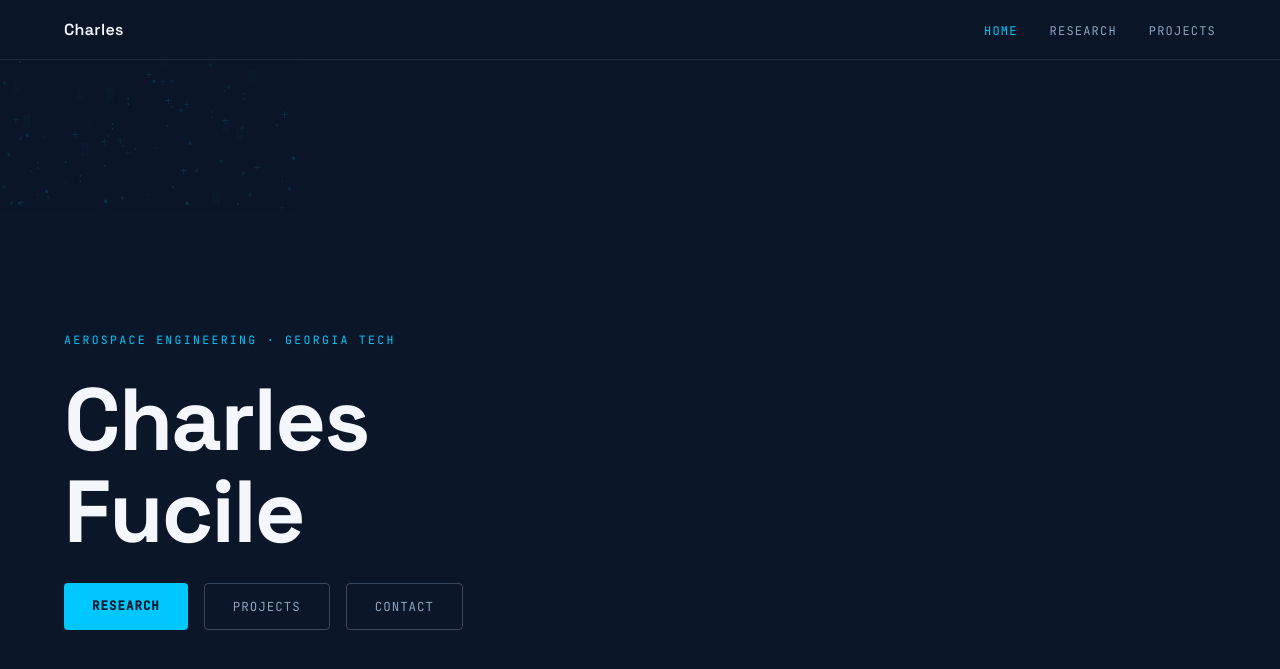
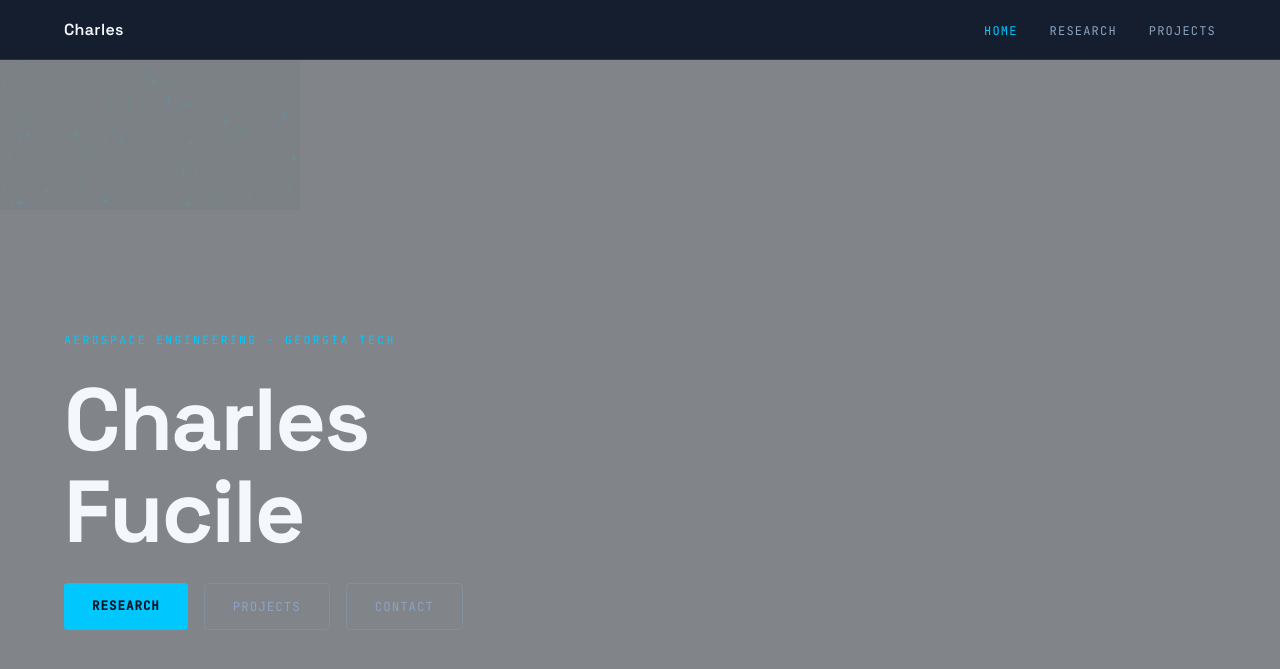
Before and after one commit to cfucile3/Portfolio, a Jekyll site: the page built from index.html, in a window 1280 px wide and 900 px high. Shown: the top 669 px of the window. Built offline with Jekyll 4.4.1, drawn with Linux system fonts in a browser that asks for light colours.

Commit message:
Update default.html

```diff
--- a/_layouts/default.html
+++ b/_layouts/default.html
@@ -14,7 +14,7 @@
   <style>
     /* ─── TOKENS ─────────────────────────────────────────────── */
     :root {
-      --navy:      #0B1628;
+      --navy:      #818589;
       --navy-mid:  #132040;
       --navy-card: #172847;
       --slate:     #4A6080;
```
